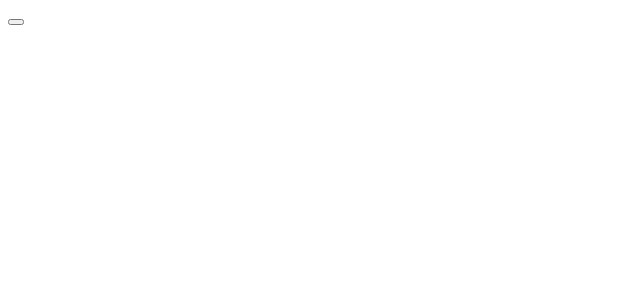
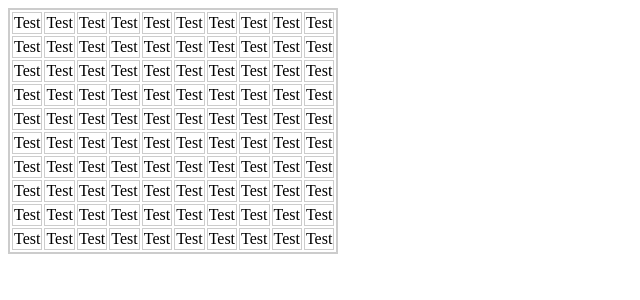
Before and after one commit to grantsru/simcity-js, a React (Vite) app: page / in a window 1280 px wide. Shown: the top 300 px of the page, without its empty margins (0-640 px from the left). Built offline with nearby package versions, Linux system fonts and the light colour scheme.

Commit message:
Create Grid

```diff
--- a/package.json
+++ b/package.json
@@ -17,6 +17,7 @@
   },
   "dependencies": {
     "react": "^16.13.1",
-    "react-dom": "^16.13.1"
+    "react-dom": "^16.13.1",
+    "styled-components": "^5.2.0"
   }
 }
--- a/src/components/Grid.tsx
+++ b/src/components/Grid.tsx
@@ -0,0 +1,41 @@
+import React from 'react';
+import styled from 'styled-components';
+
+interface GridProps {
+  height: number;
+  width: number;
+}
+
+const StyledGrid = styled.table`
+  border: 2px solid #CCC;
+`;
+
+const StyledRow = styled.tr`
+  border: 1px solid #CCC;
+`;
+
+const StyledCell = styled.td`
+  border: 1px solid #CCC;
+`;
+
+export default function Grid(props: GridProps) {
+  const { height, width } = props;
+
+  return (
+    <StyledGrid>
+      <tbody>
+        {
+          [...Array(height).keys()].map(i =>
+            <StyledRow key={`row-${i}`}>
+              {
+                [...Array(width).keys()].map(j =>
+                  <StyledCell key={`cell-${j}`}>Test</StyledCell>
+                )
+              }
+            </StyledRow>
+          )
+        }
+      </tbody>
+    </StyledGrid>
+  )
+}
--- /dev/null
+++ b/src/containers/Board.tsx
@@ -0,0 +1,6 @@
+import React from 'react';
+import Grid from "../components/Grid";
+
+export default function Board() {
+  return <Grid height={10} width={10} />
+}
--- a/src/index.tsx
+++ b/src/index.tsx
@@ -1,6 +1,6 @@
 import React, { useContext, useReducer } from 'react';
 import ReactDOM from 'react-dom';
-
+import Board from "./containers/Board";
 import { context, reducer, CLICK } from "./store";
 
 function SimCity(): React.FC {
@@ -12,7 +12,7 @@ function SimCity(): React.FC {
 
   return (
     <context.Provider value={{ state, dispatch }}>
-      <button onClick={clickElement} />
+      <Board />
     </context.Provider>
   );
 }
--- a/tsconfig.json
+++ b/tsconfig.json
@@ -1,5 +1,6 @@
 {
   "compilerOptions": {
-    "jsx": "react"
+    "jsx": "react",
+    "downlevelIteration": true
   }
 }
```
Also changed, not shown: 1 other file (tests, documents, lock files or other folders).
